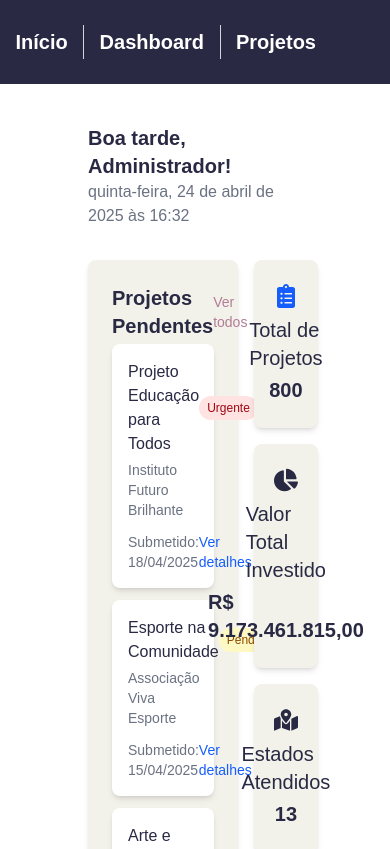
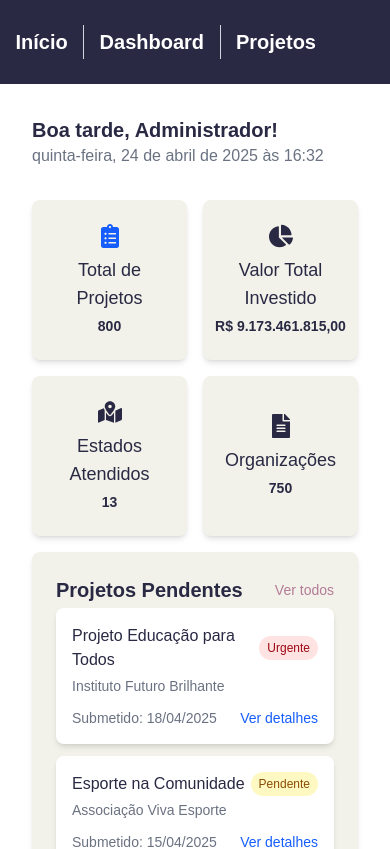
Before and after one commit to Conpec-Projetos/prj-fundacao-csn, a Next.js app: page / in a window 390 px wide. Shown: the top 849 px of the page. Built offline with nearby package versions, Linux system fonts and the light colour scheme.

Commit message:
Fix: rearranged the metric cards disposition for mobile screens looking to make the page responsive

```diff
--- a/src/app/page.tsx
+++ b/src/app/page.tsx
@@ -15,10 +15,10 @@ interface MetricCardProps {
 }
 
 const MetricCard: React.FC<MetricCardProps> = ({ title, value, icon, color }) => (
-  <div className="bg-white-off rounded-lg shadow-md p-6 flex flex-col items-center justify-center">
+  <div className="bg-white-off rounded-lg shadow-md p-6 flex flex-col items-center justify-center h-full">
     <div className={`text-${color} text-2xl mb-2`}>{icon}</div>
-    <h3 className="text-xl text-blue-fcsn font-medium mb-1">{title}</h3>
-    <p className="text-xl font-bold">{value}</p>
+    <h3 className="text-lg sm:text-xl text-blue-fcsn font-medium mb-1 text-center sm:whitespace-nowrap">{title}</h3>
+    <p className="text-sm lg:text-xl whitespace-nowrap font-bold">{value}</p>
   </div>
 );
 
@@ -91,9 +91,9 @@ export default function AdminHomePage() {
   }, []);
 
   return (
-    <div className="flex flex-col min-h-screen bg-white text-blue-fcsn ">
+    <div className="flex flex-col min-h-screen bg-white text-blue-fcsn">
 
-      <main className="flex flex-col grid-cols-2 gap-8 p-10 mx-12 md:mx-20">
+      <main className="flex flex-col grid-cols-2 gap-8 p-8 sm:mx-12 md:mx-20">
         {/* Seção de boas-vindas */}
           <div className="flex justify-between items-center">
             <div>
@@ -104,9 +104,10 @@ export default function AdminHomePage() {
 
         {/*Projetos Pendentes e Seção de métricas*/}
           {/* Grid de métricas */}
-          <div className="flex flex-row gap-4 items-start">
-            <section className="flex flex-col w-[30%] grid-rows-2 gap-4 order-2">
-              <div>
+          <div className="flex flex-col sm:flex-row gap-4">
+            <section className="grid grid-rows-2 sm:flex sm:flex-col sm:w-[35%] gap-4 order-1 sm:order-2">
+              <div className="grid grid-cols-2 sm:flex row-start-1 sm:flex-col gap-4">
+                <div className="col-start-1">
                   <MetricCard
                   title="Total de Projetos"
                   value="800"
@@ -114,7 +115,7 @@ export default function AdminHomePage() {
                   color="blue-600"
                   />
                 </div>
-              <div>
+                <div className="col-start-2">
                   <MetricCard
                   title="Valor Total Investido"
                   value="R$ 9.173.461.815,00"
@@ -122,7 +123,9 @@ export default function AdminHomePage() {
                   color="green-600"
                   />
                 </div>
-              <div>
+              </div>
+              <div className="grid grid-cols-2 sm:flex row-start-2 sm:flex-col gap-4">
+                <div className="col-start-1">
                   <MetricCard
                     title="Estados Atendidos"
                     value="13"
@@ -130,7 +133,7 @@ export default function AdminHomePage() {
                     color="purple-600"
                   />
                 </div>
-              <div>
+                <div className="col-start-2">
                   <MetricCard
                     title="Organizações"
                     value="750"
@@ -138,10 +141,11 @@ export default function AdminHomePage() {
                     color="yellow-600"
                   />
                 </div>
+              </div>
             </section>
 
             {/* Seção de projetos pendentes */}
-            <section className="w-[70%] gap-4">
+            <section className="w-full sm:w-[65%] gap-4 order-2 sm:order-1">
               <div className="bg-white-off rounded-lg shadow-md p-6 h-full">
                 <div className="flex justify-between items-center mb-1">
                   <h2 className="text-xl font-bold text-[#292944]">Projetos Pendentes</h2>
```
Lines whose indentation alone changed are shown as unchanged.
